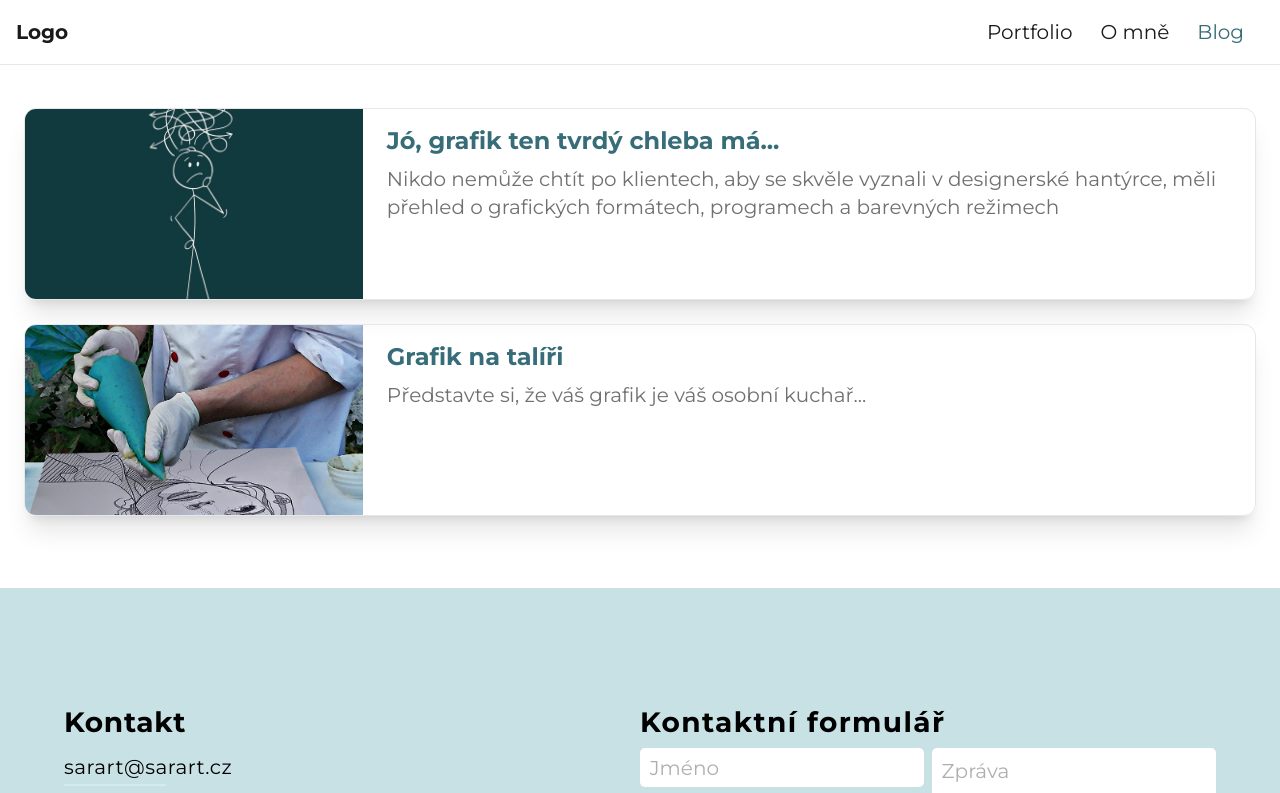
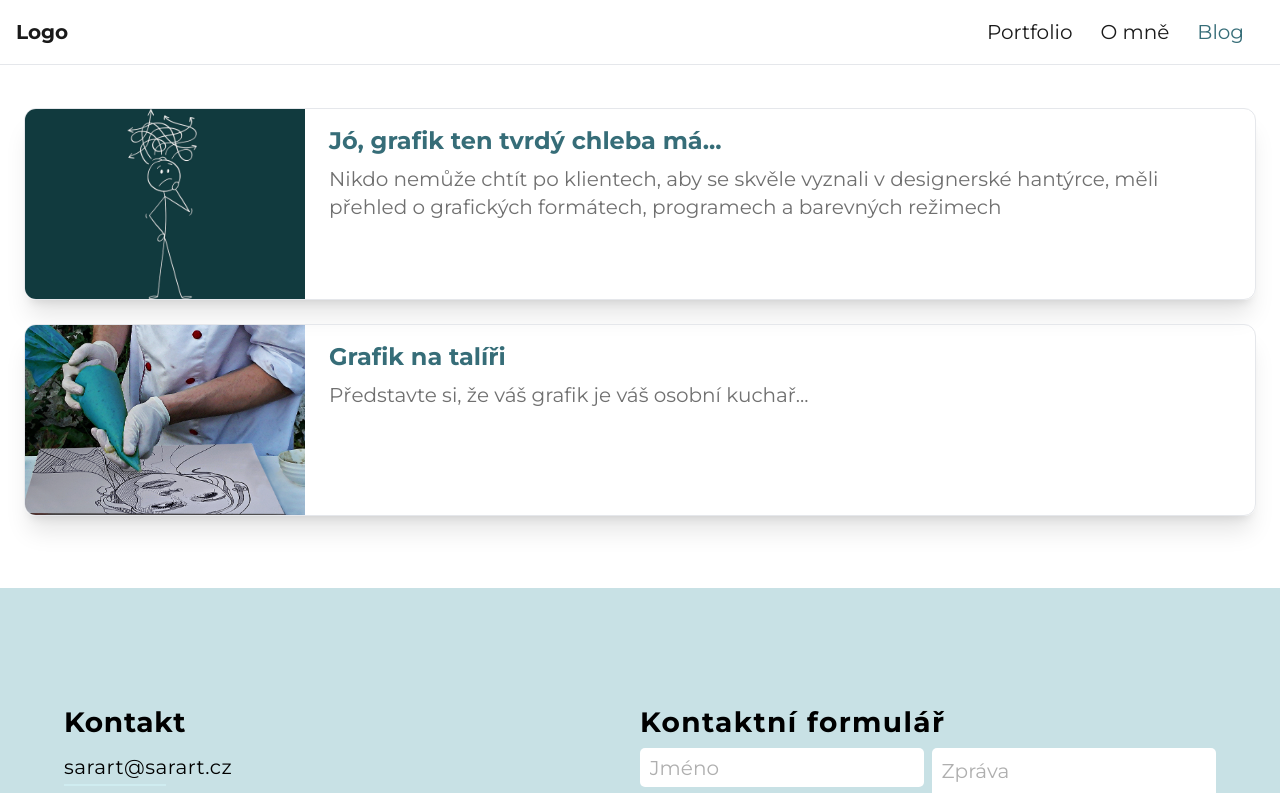
Before and after one commit to Sirotekj/portfolio-2, a Next.js app: page /blog in a window 1280 px wide. Shown: the top 793 px of the page. Built offline with nearby package versions, Linux system fonts and the light colour scheme.

Commit message:
Blog grid update

```diff
--- a/src/app/blog/page.tsx
+++ b/src/app/blog/page.tsx
@@ -17,16 +17,16 @@ export default function BlogPage() {
           <li key={blog.slug}>
             <Link
               href={`/blog/${blog.slug}`}
-              className="group grid min-h-48 overflow-hidden rounded-xl border border-border shadow-xl transition-colors hover:border-primary md:grid-cols-[auto_1fr]"
+              className="group grid min-h-48 grid-cols-1 overflow-hidden rounded-xl border border-border shadow-xl transition-colors hover:border-primary md:grid-cols-[280px_1fr]"
             >
               {blog.image ? (
-                <div className="relative aspect-video w-full md:h-full md:w-auto md:aspect-video">
+                <div className="relative aspect-video w-full max-w-full overflow-hidden md:aspect-auto md:h-full md:min-h-0">
                   <Image
                     src={`/${blog.image}`}
                     alt={blog.title}
                     fill
                     className="object-cover"
-                    sizes="(min-width: 768px) 320px, 100vw"
+                    sizes="(min-width: 768px) 280px, 100vw"
                   />
                 </div>
               ) : null}
```
